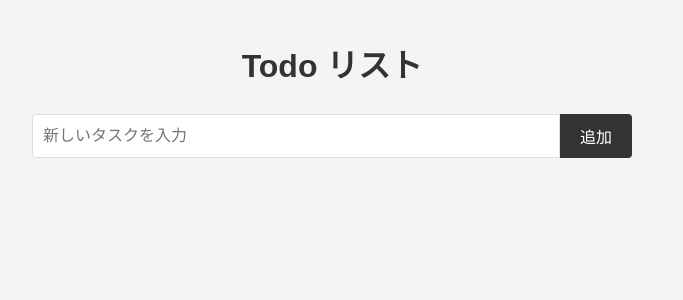
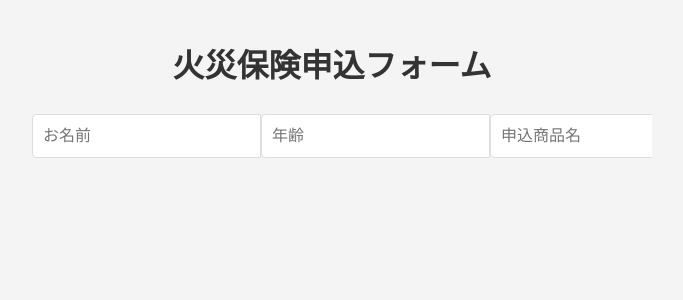
Before and after one commit to atofuzi/todo-php, a PHP site: page / in a window 1280 px wide. Shown: the top 300 px of the page, without its empty margins (308-991 px from the left). Run offline with PHP 8.4, Linux system fonts and the light colour scheme; data that the repository does not hold is empty.

Commit message:
add: テスト実装

```diff
--- a/index.php
+++ b/index.php
@@ -2,31 +2,32 @@
 require('function.php');
 
 // Todo一覧を取得
-$todos = getTodos();
+// $todos = getTodos();
+// debug($_POST['age']);
+// debug($_POST['name']);
+// // Todoを追加
+// if ($_SERVER['REQUEST_METHOD'] === 'POST' && !empty($_POST['task'])) {
+//     $todo = htmlspecialchars($_POST['task']);
+//     saveTodo($todo);
+//     header('Location: ' . $_SERVER['PHP_SELF']);
+// }
 
-// Todoを追加
-if ($_SERVER['REQUEST_METHOD'] === 'POST' && !empty($_POST['task'])) {
-    $todo = htmlspecialchars($_POST['task']);
-    saveTodo($todo);
-    header('Location: ' . $_SERVER['PHP_SELF']);
-}
+// // Todoの完了状態を切り替え
+// if (isset($_GET['toggle'])) {
+//     $id = $_GET['toggle'];
+//     $is_completed = $_GET['is_completed'];
 
-// Todoの完了状態を切り替え
-if (isset($_GET['toggle'])) {
-    $id = $_GET['toggle'];
-    $is_completed = $_GET['is_completed'];
+//     toggleComplated($id, $is_completed);
+//     header('Location: ' . $_SERVER['PHP_SELF']);
+// }
 
-    toggleComplated($id, $is_completed);
-    header('Location: ' . $_SERVER['PHP_SELF']);
-}
-
-// Todoを削除
-if (isset($_GET['delete'])) {
-    $id = $_GET['delete'];
-    // TODO: バリデーション
-    deleteTodo($id);
-    header('Location: ' . $_SERVER['PHP_SELF']);
-}
+// // Todoを削除
+// if (isset($_GET['delete'])) {
+//     $id = $_GET['delete'];
+//     // TODO: バリデーション
+//     deleteTodo($id);
+//     header('Location: ' . $_SERVER['PHP_SELF']);
+// }
 ?>
 
 
@@ -42,9 +43,14 @@ if (isset($_GET['delete'])) {
 
 <body>
     <div class="container">
-        <h1>Todo リスト</h1>
-
+        <h1>火災保険申込フォーム</h1>
         <form method="post" action="">
+            <input type="text" name="name" placeholder="お名前"  value="<?php echo $_POST["name"]?>">
+            <input type="text" name="age" placeholder="年齢" value="<?php echo $_POST["age"]?>">
+            <input type="text" name="fire-type" placeholder="申込商品名" value="<?php echo $_POST["fire-type"]?>">
+            <input type="submit" value="送信">
+        </form>
+        <!-- <form method="post" action="">
             <input type="text" name="task" placeholder="新しいタスクを入力" required>
             <input type="submit" value="追加">
         </form>
@@ -59,7 +65,7 @@ if (isset($_GET['delete'])) {
                     </div>
                 </li>
             <?php endforeach; ?>
-        </ul>
+        </ul> -->
     </div>
 </body>
 
```
